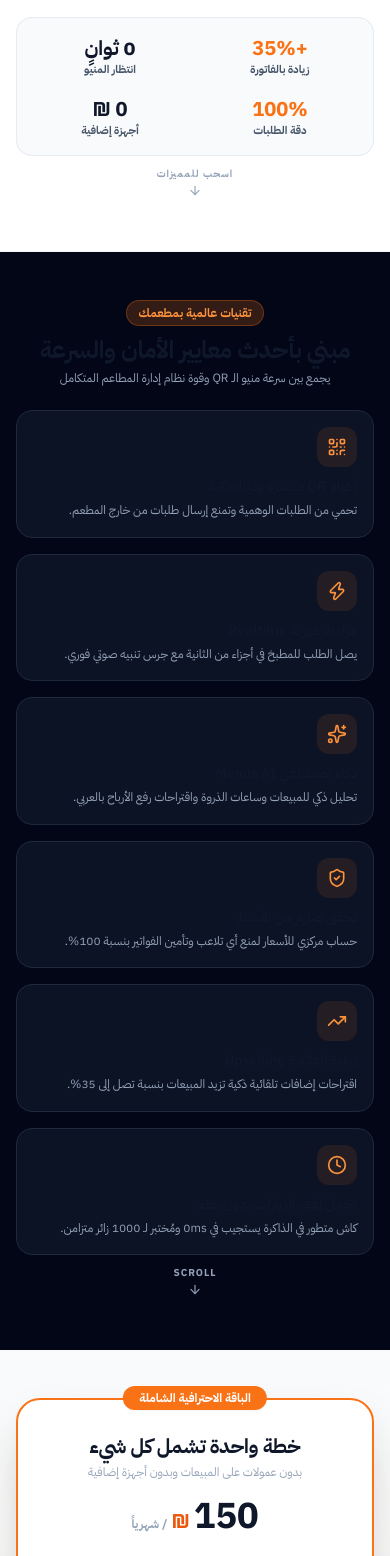
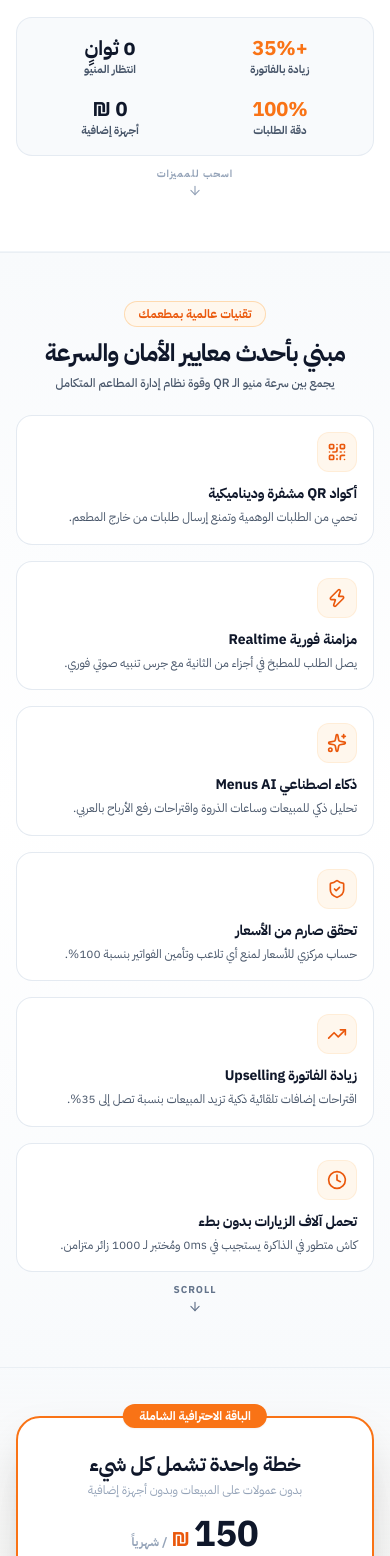
Before and after one commit to bahaarwa1/menus-ps, a Next.js app: page / in a window 390 px wide. Shown: the part 2602-4158 px from the top of the page. Built offline with nearby package versions, Linux system fonts and the light colour scheme.

Commit message:
fix(ui): improve font contrast and colors in features bento showcase slide

```diff
--- a/app/page.tsx
+++ b/app/page.tsx
@@ -661,73 +661,73 @@ export default function HomePage() {
         {/* =========================================================================
             SLIDE 4: FEATURES BENTO SHOWCASE (سلايد 4: المميزات والتقنيات)
         ========================================================================= */}
-        <section className="w-full relative flex flex-col justify-center items-center bg-slate-950 text-white p-4 sm:p-6 overflow-hidden py-12 md:py-0 md:h-[calc(100dvh-3.5rem)] md:min-h-[580px] md:snap-start md:snap-always">
+        <section className="w-full relative flex flex-col justify-center items-center bg-gradient-to-b from-slate-50 via-white to-slate-50 text-slate-900 p-4 sm:p-6 overflow-hidden py-12 md:py-0 md:h-[calc(100dvh-3.5rem)] md:min-h-[580px] md:snap-start md:snap-always border-y border-slate-200/60">
 
           <div className="text-center max-w-xl mx-auto mb-6 z-10">
-            <span className="bg-orange-500/20 text-orange-400 text-xs font-black px-3 py-1 rounded-full mb-2 inline-block border border-orange-500/30">
+            <span className="bg-orange-50 text-orange-600 text-xs font-black px-3.5 py-1 rounded-full mb-2.5 inline-block border border-orange-200/90 shadow-2xs">
               تقنيات عالمية بمطعمك
             </span>
-            <h2 className="text-2xl sm:text-3xl font-black mb-1">
+            <h2 className="text-2xl sm:text-3xl font-black text-slate-900 mb-1.5 tracking-tight">
               مبني بأحدث معايير الأمان والسرعة
             </h2>
-            <p className="text-slate-400 text-xs sm:text-sm">
+            <p className="text-slate-600 text-xs sm:text-sm font-medium">
               يجمع بين سرعة منيو الـ QR وقوة نظام إدارة المطاعم المتكامل
             </p>
           </div>
 
           <div className="grid md:grid-cols-3 gap-4 max-w-5xl mx-auto w-full z-10">
-            <div className="bg-slate-900/80 border border-slate-800 p-4 rounded-2xl">
-              <div className="w-10 h-10 rounded-xl bg-orange-500/10 text-orange-400 flex items-center justify-center mb-2.5">
+            <div className="bg-white border border-slate-200/90 hover:border-orange-500/60 p-4 sm:p-5 rounded-2xl shadow-xs hover:shadow-md transition-all duration-300 group">
+              <div className="w-10 h-10 rounded-xl bg-orange-50 border border-orange-100/90 text-orange-600 flex items-center justify-center mb-3 group-hover:scale-110 group-hover:bg-orange-500 group-hover:text-white transition-all">
                 <QrCode size={20} />
               </div>
-              <h4 className="font-black text-sm mb-1">أكواد QR مشفرة وديناميكية</h4>
-              <p className="text-slate-400 text-xs leading-relaxed">تحمي من الطلبات الوهمية وتمنع إرسال طلبات من خارج المطعم.</p>
+              <h4 className="font-black text-sm sm:text-base text-slate-900 mb-1 group-hover:text-orange-600 transition-colors">أكواد QR مشفرة وديناميكية</h4>
+              <p className="text-slate-600 text-xs leading-relaxed">تحمي من الطلبات الوهمية وتمنع إرسال طلبات من خارج المطعم.</p>
             </div>
 
-            <div className="bg-slate-900/80 border border-slate-800 p-4 rounded-2xl">
-              <div className="w-10 h-10 rounded-xl bg-orange-500/10 text-orange-400 flex items-center justify-center mb-2.5">
+            <div className="bg-white border border-slate-200/90 hover:border-orange-500/60 p-4 sm:p-5 rounded-2xl shadow-xs hover:shadow-md transition-all duration-300 group">
+              <div className="w-10 h-10 rounded-xl bg-orange-50 border border-orange-100/90 text-orange-600 flex items-center justify-center mb-3 group-hover:scale-110 group-hover:bg-orange-500 group-hover:text-white transition-all">
                 <Zap size={20} />
               </div>
-              <h4 className="font-black text-sm mb-1">مزامنة فورية Realtime</h4>
-              <p className="text-slate-400 text-xs leading-relaxed">يصل الطلب للمطبخ في أجزاء من الثانية مع جرس تنبيه صوتي فوري.</p>
+              <h4 className="font-black text-sm sm:text-base text-slate-900 mb-1 group-hover:text-orange-600 transition-colors">مزامنة فورية Realtime</h4>
+              <p className="text-slate-600 text-xs leading-relaxed">يصل الطلب للمطبخ في أجزاء من الثانية مع جرس تنبيه صوتي فوري.</p>
             </div>
 
-            <div className="bg-slate-900/80 border border-slate-800 p-4 rounded-2xl">
-              <div className="w-10 h-10 rounded-xl bg-orange-500/10 text-orange-400 flex items-center justify-center mb-2.5">
+            <div className="bg-white border border-slate-200/90 hover:border-orange-500/60 p-4 sm:p-5 rounded-2xl shadow-xs hover:shadow-md transition-all duration-300 group">
+              <div className="w-10 h-10 rounded-xl bg-orange-50 border border-orange-100/90 text-orange-600 flex items-center justify-center mb-3 group-hover:scale-110 group-hover:bg-orange-500 group-hover:text-white transition-all">
                 <Sparkles size={20} />
               </div>
-              <h4 className="font-black text-sm mb-1">ذكاء اصطناعي Menus AI</h4>
-              <p className="text-slate-400 text-xs leading-relaxed">تحليل ذكي للمبيعات وساعات الذروة واقتراحات رفع الأرباح بالعربي.</p>
+              <h4 className="font-black text-sm sm:text-base text-slate-900 mb-1 group-hover:text-orange-600 transition-colors">ذكاء اصطناعي Menus AI</h4>
+              <p className="text-slate-600 text-xs leading-relaxed">تحليل ذكي للمبيعات وساعات الذروة واقتراحات رفع الأرباح بالعربي.</p>
             </div>
 
-            <div className="bg-slate-900/80 border border-slate-800 p-4 rounded-2xl">
-              <div className="w-10 h-10 rounded-xl bg-orange-500/10 text-orange-400 flex items-center justify-center mb-2.5">
+            <div className="bg-white border border-slate-200/90 hover:border-orange-500/60 p-4 sm:p-5 rounded-2xl shadow-xs hover:shadow-md transition-all duration-300 group">
+              <div className="w-10 h-10 rounded-xl bg-orange-50 border border-orange-100/90 text-orange-600 flex items-center justify-center mb-3 group-hover:scale-110 group-hover:bg-orange-500 group-hover:text-white transition-all">
                 <ShieldCheck size={20} />
               </div>
-              <h4 className="font-black text-sm mb-1">تحقق صارم من الأسعار</h4>
-              <p className="text-slate-400 text-xs leading-relaxed">حساب مركزي للأسعار لمنع أي تلاعب وتأمين الفواتير بنسبة 100%.</p>
+              <h4 className="font-black text-sm sm:text-base text-slate-900 mb-1 group-hover:text-orange-600 transition-colors">تحقق صارم من الأسعار</h4>
+              <p className="text-slate-600 text-xs leading-relaxed">حساب مركزي للأسعار لمنع أي تلاعب وتأمين الفواتير بنسبة 100%.</p>
             </div>
 
-            <div className="bg-slate-900/80 border border-slate-800 p-4 rounded-2xl">
-              <div className="w-10 h-10 rounded-xl bg-orange-500/10 text-orange-400 flex items-center justify-center mb-2.5">
+            <div className="bg-white border border-slate-200/90 hover:border-orange-500/60 p-4 sm:p-5 rounded-2xl shadow-xs hover:shadow-md transition-all duration-300 group">
+              <div className="w-10 h-10 rounded-xl bg-orange-50 border border-orange-100/90 text-orange-600 flex items-center justify-center mb-3 group-hover:scale-110 group-hover:bg-orange-500 group-hover:text-white transition-all">
                 <TrendingUp size={20} />
               </div>
-              <h4 className="font-black text-sm mb-1">زيادة الفاتورة Upselling</h4>
-              <p className="text-slate-400 text-xs leading-relaxed">اقتراحات إضافات تلقائية ذكية تزيد المبيعات بنسبة تصل إلى 35%.</p>
+              <h4 className="font-black text-sm sm:text-base text-slate-900 mb-1 group-hover:text-orange-600 transition-colors">زيادة الفاتورة Upselling</h4>
+              <p className="text-slate-600 text-xs leading-relaxed">اقتراحات إضافات تلقائية ذكية تزيد المبيعات بنسبة تصل إلى 35%.</p>
             </div>
 
-            <div className="bg-slate-900/80 border border-slate-800 p-4 rounded-2xl">
-              <div className="w-10 h-10 rounded-xl bg-orange-500/10 text-orange-400 flex items-center justify-center mb-2.5">
+            <div className="bg-white border border-slate-200/90 hover:border-orange-500/60 p-4 sm:p-5 rounded-2xl shadow-xs hover:shadow-md transition-all duration-300 group">
+              <div className="w-10 h-10 rounded-xl bg-orange-50 border border-orange-100/90 text-orange-600 flex items-center justify-center mb-3 group-hover:scale-110 group-hover:bg-orange-500 group-hover:text-white transition-all">
                 <Clock size={20} />
               </div>
-              <h4 className="font-black text-sm mb-1">تحمل آلاف الزيارات بدون بطء</h4>
-              <p className="text-slate-400 text-xs leading-relaxed">كاش متطور في الذاكرة يستجيب في 0ms ومُختبر لـ 1000 زائر متزامن.</p>
+              <h4 className="font-black text-sm sm:text-base text-slate-900 mb-1 group-hover:text-orange-600 transition-colors">تحمل آلاف الزيارات بدون بطء</h4>
+              <p className="text-slate-600 text-xs leading-relaxed">كاش متطور في الذاكرة يستجيب في 0ms ومُختبر لـ 1000 زائر متزامن.</p>
             </div>
           </div>
 
           <button
             onClick={() => scrollToSlide(4)}
-            className="mt-4 flex flex-col items-center animate-bounce text-slate-400 hover:text-orange-500 transition-colors cursor-pointer"
+            className="mt-4 flex flex-col items-center animate-bounce text-slate-500 hover:text-orange-600 transition-colors cursor-pointer"
           >
             <span className="text-[10px] font-bold tracking-widest uppercase mb-0.5">SCROLL</span>
             <ArrowDown size={14} />
```
